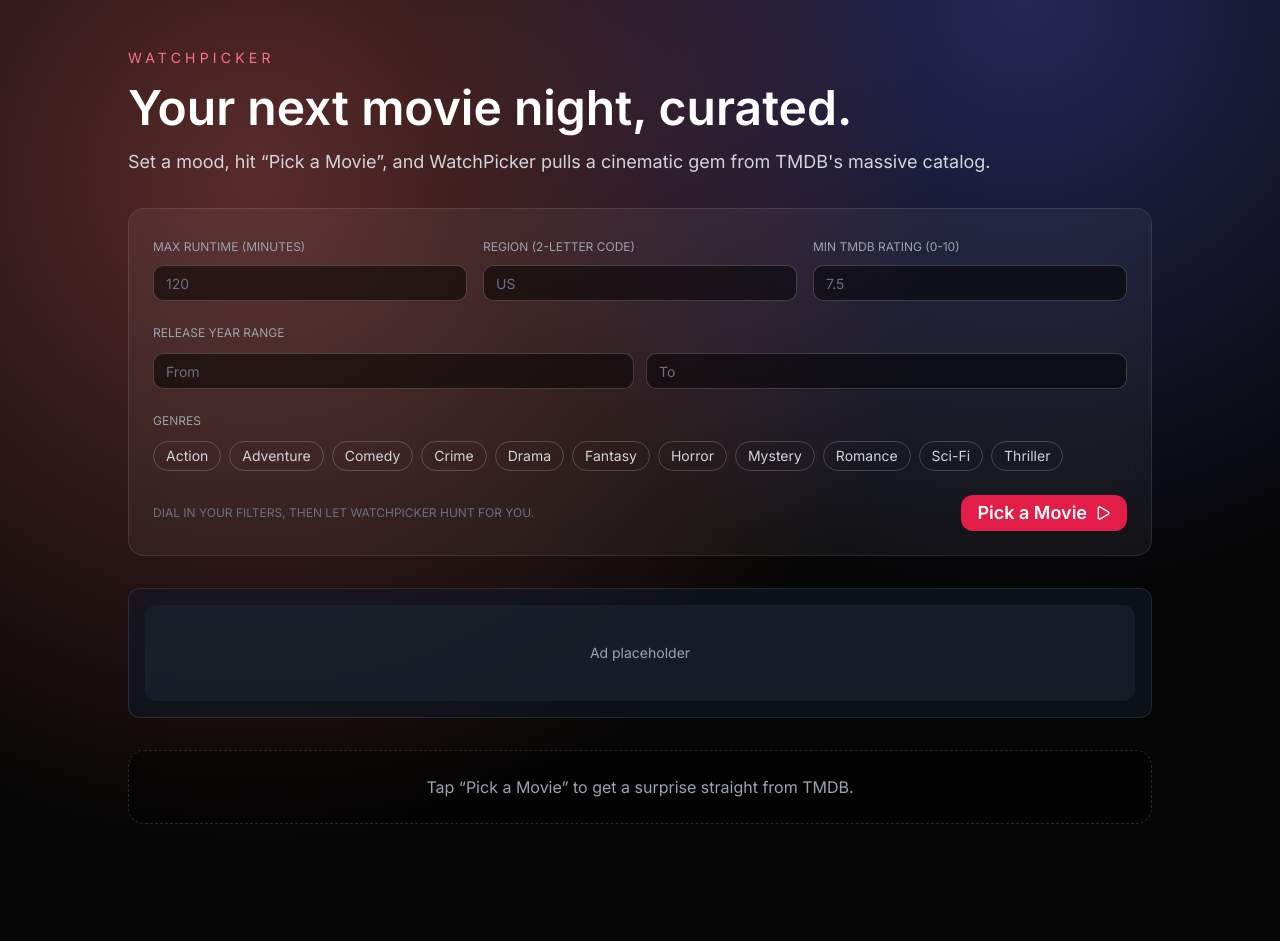
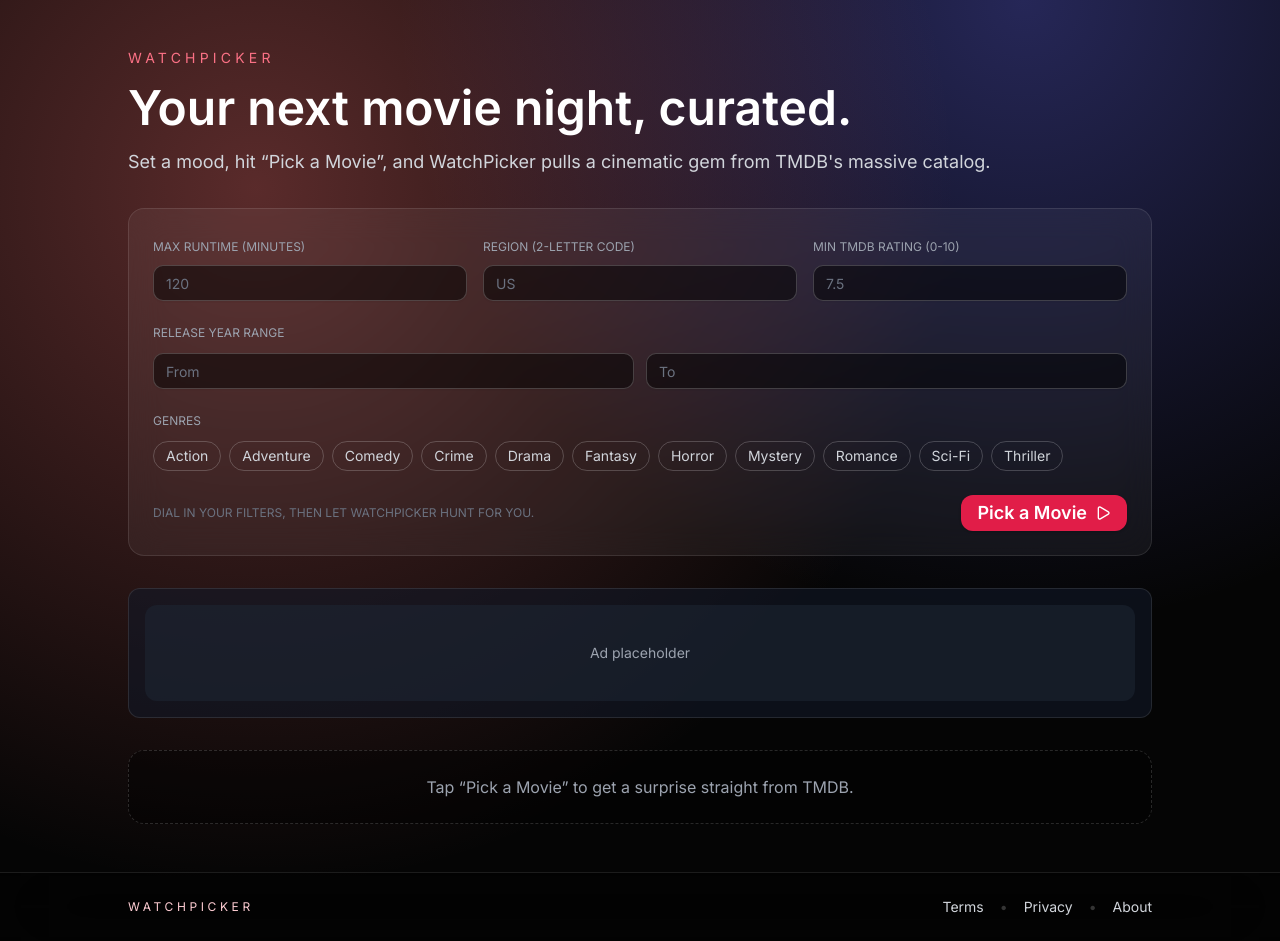
Before and after one commit to EmileGhorra/watchpicker, a Next.js app: page / in a window 1280 px wide. Before the commit the page ends 872 px from the top, so only its background shows below. Built offline with nearby package versions, Linux system fonts and the light colour scheme.

Commit message:
Adding legal pages links

```diff
--- a/src/app/layout.tsx
+++ b/src/app/layout.tsx
@@ -1,3 +1,4 @@
+import Link from "next/link";
 import type { Metadata } from "next";
 import { Inter, JetBrains_Mono } from "next/font/google";
 import "../styles/globals.css";
@@ -31,10 +32,30 @@ export default function RootLayout({
           crossOrigin="anonymous"
         />
       </head>
-      <body
-        className={`${sans.variable} ${mono.variable} antialiased bg-cinematic text-gray-100`}
-      >
-        {children}
+      <body className={`${sans.variable} ${mono.variable} antialiased bg-cinematic text-gray-100`}>
+        <div className="flex min-h-svh flex-col">
+          <div className="flex-1">{children}</div>
+          <footer className="border-t border-white/10 bg-black/40 px-6 py-6 text-sm text-gray-400 backdrop-blur-2xl">
+            <div className="mx-auto flex w-full max-w-5xl flex-col gap-3 text-center sm:flex-row sm:items-center sm:justify-between">
+              <p className="text-xs uppercase tracking-[0.3em] text-rose-200">
+                WatchPicker
+              </p>
+              <nav className="flex flex-wrap items-center justify-center gap-4 text-sm text-gray-300">
+                <Link href="/terms" className="hover:text-white">
+                  Terms
+                </Link>
+                <span className="text-white/20">•</span>
+                <Link href="/privacy" className="hover:text-white">
+                  Privacy
+                </Link>
+                <span className="text-white/20">•</span>
+                <Link href="/about" className="hover:text-white">
+                  About
+                </Link>
+              </nav>
+            </div>
+          </footer>
+        </div>
       </body>
     </html>
   );
```
